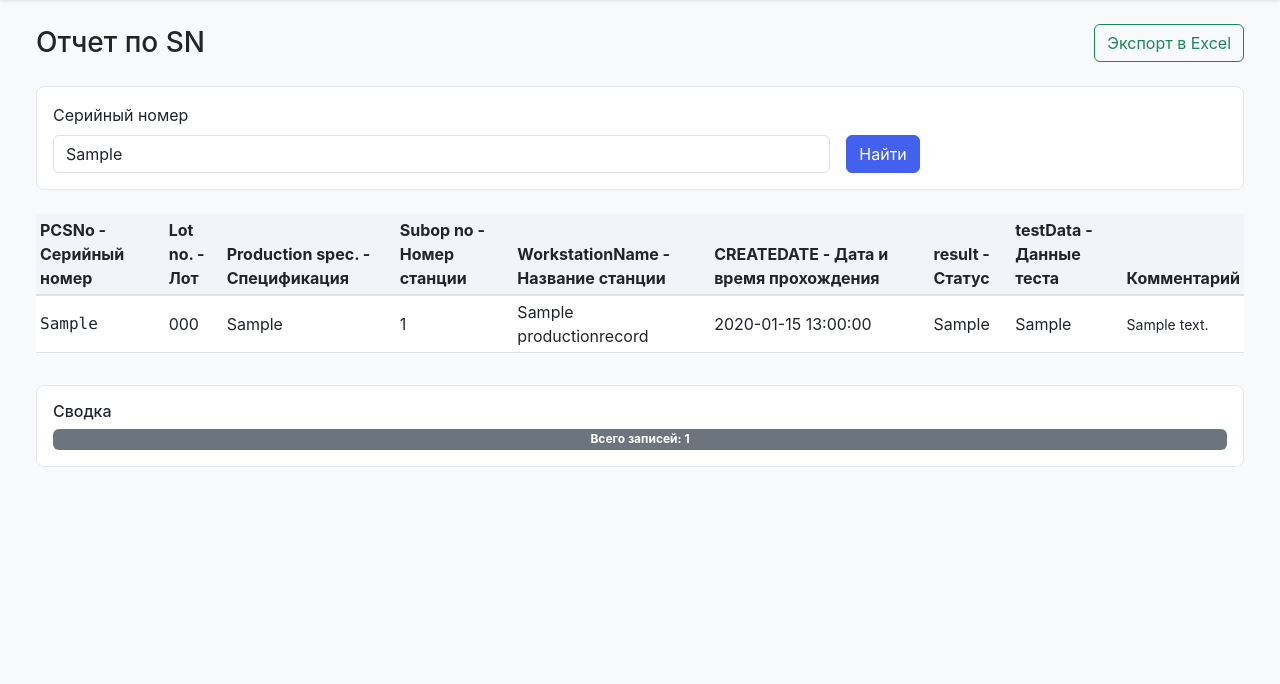
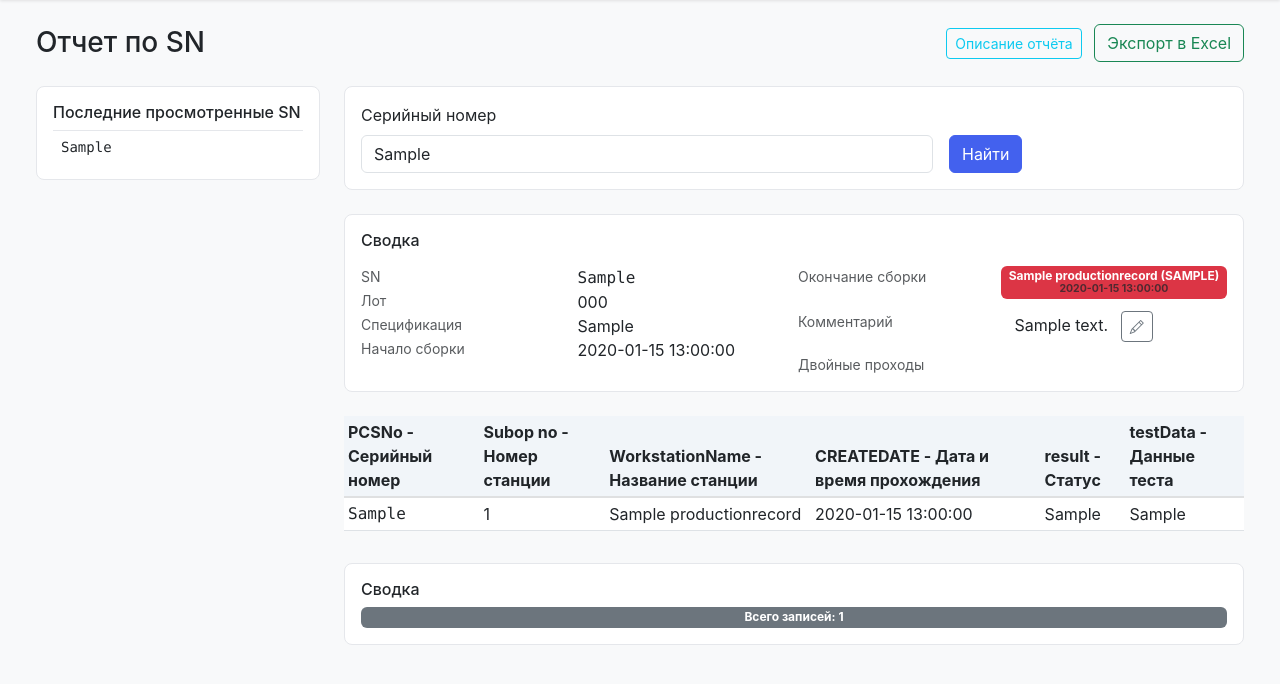
Before and after one commit to setum77/mes_reports, a Django app: a page that uses src/templates/base.html in a window 1280 px wide. Shown: the part 56-740 px from the top of the page. Run offline with Django 5.2, Linux system fonts and the light colour scheme; a user stored in the database is signed in; tables that the repository leaves empty hold one stand-in row (values such as "Sample post"); some libraries are stand-ins or nearby versions.

Commit message:
report 6 "by SN" completed

```diff
--- a/src/reports/views.py
+++ b/src/reports/views.py
@@ -31,6 +31,7 @@ from reports.queries import (
     report4_defects,
     report5_repeated_passes,
     report6_serial_number,
+    report6_summary,
     report7_station130_output,
     report8_stations,
     report8_table_columns,
@@ -648,7 +649,7 @@ class SNCommentEditView(View):
                 comment.created_by = request.user.get_username()
             comment.save()
             messages.success(request, "Комментарий сохранен.")
-            return redirect("reports:report4")
+            return redirect(f"{reverse('reports:report6')}?pcs_no={pcs_no}")
         return render(
             request,
             self.template_name,
@@ -736,25 +737,66 @@ class Report5CommentFormView(View):
 # Отчет 6: Серийный номер
 # ========================
 
+REPORT6_DESCRIPTION = """\
+Отчёт «По SN» показывает прохождение сборочной линии конкретным серийным номером БУ.
+
+Для выбранного SN отображаются:
+  • сводка: SN, лот, спецификация, начало сборки (дата/время первой станции);
+  • окончание сборки: дата/время последнего прохождения станции 130 со статусом Ok;
+  • если сборка не завершена (нет прохода через станцию 130 с OK), ячейка окончания выделяется красным цветом, и отображается последняя станция с её статусом (OK или NG) и датой/временем;
+  • двойные проходы: станции, пройденные более двух раз (формат: номер станции — количество проходов);
+  • комментарий с возможностью редактирования (кнопка с иконкой ручки — доступна администраторам);
+  • основная таблица: все записи о прохождении станций в хронологическом порядке;
+  • в левой колонке: последние 50 просмотренных SN с первыми 15 символами комментария в виде ссылок.
+  • экспорт в Excel включает лист «Сводка» с основными данными и лист «Отчет по SN» с записями.
+"""
+
+
 class Report6View(TemplateView):
     template_name = "reports/report6.html"
 
     def get(self, request, *args, **kwargs):
         pcs_no = request.GET.get("pcs_no", "").strip()
-        data = report6_serial_number(pcs_no) if pcs_no else []
-        exists = ProductionRecord.objects.filter(pcs_no=pcs_no).exists() if pcs_no else None
-
-        if pcs_no and not exists:
-            messages.error(request, f'Серийный номер "{pcs_no}" не найден в базе.')
+        recent_sns = list(request.session.get("report6_recent_sns", []))
+        recent_sns_comments = {}
+        if recent_sns:
+            recent_sns_comments = dict(
+                SNComment.objects.filter(pcs_no__in=recent_sns)
+                .values_list("pcs_no", "comment")
+            )
+
+        data = []
+        summary = None
+        exists = None
+
+        if pcs_no:
+            exists = ProductionRecord.objects.filter(pcs_no=pcs_no).exists()
+            if exists:
+                data = report6_serial_number(pcs_no)
+                summary = report6_summary(pcs_no)
+
+                if pcs_no in recent_sns:
+                    recent_sns.remove(pcs_no)
+                recent_sns.insert(0, pcs_no)
+                recent_sns = recent_sns[:50]
+                request.session["report6_recent_sns"] = recent_sns
+            else:
+                messages.error(request, f'Серийный номер "{pcs_no}" не найден в базе.')
 
         sort_field, sort_dir = get_sort_params(request, "report6")
         if sort_field:
             data = apply_sort(data, sort_field, sort_dir, SORTABLE_FIELDS["report6"])
 
-        return self.render_to_response(self.get_context_data(
+        response = self.render_to_response(self.get_context_data(
             data=data, pcs_no=pcs_no, exists=exists,
+            summary=summary,
+            recent_sns=recent_sns,
+            recent_sns_comments=recent_sns_comments,
+            report6_description_lines=REPORT6_DESCRIPTION.strip().split("\n"),
             sort_field=sort_field, sort_dir=sort_dir,
         ))
+        response["Cache-Control"] = "no-store"
+        return response
 
 
 class Report7View(TemplateView):
@@ -1181,29 +1223,45 @@ class Report6ExportView(_ExcelExportBase):
         if pcs_no and not data:
             return redirect("reports:report6")
 
+        summary = report6_summary(pcs_no) if pcs_no else None
+
         sort_field, sort_dir = get_sort_params(request, "report6")
         if sort_field:
             data = apply_sort(data, sort_field, sort_dir, SORTABLE_FIELDS["report6"])
 
         wb = openpyxl.Workbook()
-        ws = wb.active
-        ws.title = "Отчет по SN"
+        summary_ws = wb.active
+        summary_ws.title = "Сводка"
+        summary_rows = [
+            ["SN", pcs_no],
+            ["Лот", summary["lot_number"] if summary else ""],
+            ["Спецификация", summary["production_spec"] if summary else ""],
+            ["Начало сборки", self._excel_value(summary["assembly_start"]) if summary else ""],
+            ["Окончание сборки", self._excel_value(summary["assembly_end"]) if summary and summary["completed"] else ""],
+            ["Статус", "Завершена" if summary and summary["completed"] else "Не завершена"],
+            ["Последняя станция", summary["last_station"] if summary and not summary["completed"] else ""],
+            ["Статус последней станции", summary["last_station_status"] if summary and not summary["completed"] else ""],
+            ["Комментарий", summary["comment"] if summary else ""],
+            ["Двойные проходы", summary["double_passes"] if summary else ""],
+        ]
+        for row_num, row in enumerate(summary_rows, 1):
+            summary_ws.cell(row_num, 1, row[0])
+            summary_ws.cell(row_num, 2, row[1])
+
+        ws = wb.create_sheet("Отчет по SN")
         headers = [
-            "PCSNo", "Lot no.", "Production spec.", "Subop no",
-            "WorkstationName", "CREATEDATE", "result", "testData", "Комментарий",
+            "PCSNo", "Subop no", "WorkstationName",
+            "CREATEDATE", "result", "testData",
         ]
         for col, header in enumerate(headers, 1):
             ws.cell(1, col, header)
         for row_num, d in enumerate(data, 2):
             ws.cell(row_num, 1, d["pcs_no"])
-            ws.cell(row_num, 2, d["lot_number"])
-            ws.cell(row_num, 3, d["production_spec"])
-            ws.cell(row_num, 4, d["subop_no"])
-            ws.cell(row_num, 5, d["workstation_name"])
-            ws.cell(row_num, 6, self._excel_value(d["created_date"]))
-            ws.cell(row_num, 7, d["result"])
-            ws.cell(row_num, 8, d["test_data"])
-            ws.cell(row_num, 9, d.get("comment", ""))
+            ws.cell(row_num, 2, d["subop_no"])
+            ws.cell(row_num, 3, d["workstation_name"])
+            ws.cell(row_num, 4, self._excel_value(d["created_date"]))
+            ws.cell(row_num, 5, d["result"])
+            ws.cell(row_num, 6, d["test_data"])
 
         return self._make_response(wb, f"report6_{pcs_no}.xlsx")
 
--- a/src/templates/base.html
+++ b/src/templates/base.html
@@ -7,6 +7,7 @@
     <link rel="icon" type="image/png" href="{% static 'fav_mes.png' %}">
     <title>{% block title %}MES Reports{% endblock %}</title>
     <link href="https://cdn.jsdelivr.net/npm/bootstrap@5.3.0/dist/css/bootstrap.min.css" rel="stylesheet">
+    <link href="https://cdn.jsdelivr.net/npm/bootstrap-icons@1.11.3/font/bootstrap-icons.css" rel="stylesheet">
     <script src="https://cdn.jsdelivr.net/npm/chart.js@4.4.0/dist/chart.umd.min.js"></script>
     <style>
         :root {
--- a/src/templates/reports/report6.html
+++ b/src/templates/reports/report6.html
@@ -3,16 +3,51 @@
 
 {% block title %}Отчет 6: Серийный номер{% endblock %}
 
+{% block extra_css %}
+<style>
+    .test-data { white-space: pre-wrap; word-break: break-word; max-width: 420px; }
+    .sidebar-recent .list-group-item { padding: 0.35rem 0.5rem; }
+    .summary-ok { background-color: #d4edda; }
+    .summary-error { background-color: #f8d7da; }
+    .summary-label { width: 140px; }
+</style>
+{% endblock %}
+
 {% block content %}
 <div class="d-flex justify-content-between align-items-center mb-4">
     <h1 class="h3 mb-0">Отчет по SN</h1>
+    <div>
+        <button type="button" class="btn btn-outline-info btn-sm me-2" data-bs-toggle="modal" data-bs-target="#report6DescriptionModal">Описание отчёта</button>
         {% if exists %}
         <a href="{% url 'reports:report6_export' %}?{{ request.GET.urlencode }}" class="btn btn-outline-success">Экспорт в Excel</a>
         {% endif %}
     </div>
+</div>
 
+<div class="row">
+    <div class="col-md-3 mb-4">
+        <div class="card p-3">
+            <h6 class="mb-2">Последние просмотренные SN</h6>
+            {% if recent_sns %}
+            <div class="list-group list-group-flush sidebar-recent">
+                {% for sn in recent_sns %}
+                <a href="{% url 'reports:report6' %}?pcs_no={{ sn|urlencode }}" class="list-group-item list-group-item-action sn-link font-monospace small d-flex justify-content-between align-items-center">
+                    <span>{{ sn }}</span>
+                    {% with comment=recent_sns_comments|get_item:sn %}
+                    {% if comment %}{{ comment|truncatechars:15 }}{% endif %}
+                    {% endwith %}
+                </a>
+                {% endfor %}
+            </div>
+            {% else %}
+            <p class="text-muted small mb-0">Пока нет просмотренных SN</p>
+            {% endif %}
+        </div>
+    </div>
+
+    <div class="col-md-9">
         <div class="card p-3 mb-4">
-    <form method="get" class="row g-3 align-items-end">
+            <form method="get" class="row g-3 align-items-end" autocomplete="off">
                 <div class="col-md-8">
                     <label for="pcs_no" class="form-label">Серийный номер</label>
                     <input id="pcs_no" name="pcs_no" type="text" maxlength="100" class="form-control" value="{{ pcs_no }}" placeholder="Введите серийный номер БУ" required>
@@ -27,37 +62,87 @@
         <div class="alert alert-danger">Серийный номер не найден в базе.</div>
         {% endif %}
 
+        {% if exists and summary %}
+        <div class="card p-3 mb-4">
+            <h6 class="mb-3">Сводка</h6>
+            <div class="row g-2">
+                <div class="col-md-6">
+                    <div class="row g-1">
+                        <div class="col-sm-5 col-md summary-label text-muted small">SN</div>
+                        <div class="col-sm-7 col-md font-monospace">{{ summary.pcs_no }}</div>
+                    </div>
+                    <div class="row g-1">
+                        <div class="col-sm-5 col-md summary-label text-muted small">Лот</div>
+                        <div class="col-sm-7 col-md">{{ summary.lot_number }}</div>
+                    </div>
+                    <div class="row g-1">
+                        <div class="col-sm-5 col-md summary-label text-muted small">Спецификация</div>
+                        <div class="col-sm-7 col-md">{{ summary.production_spec }}</div>
+                    </div>
+                    <div class="row g-1">
+                        <div class="col-sm-5 col-md summary-label text-muted small">Начало сборки</div>
+                        <div class="col-sm-7 col-md text-nowrap">{{ summary.assembly_start|date:"Y-m-d H:i:s" }}</div>
+                    </div>
+                </div>
+                <div class="col-md-6">
+                    <div class="row g-1">
+                        <div class="col-sm-5 col-md summary-label text-muted small">Окончание сборки</div>
+                        <div class="col-sm-7 col-md">
+                            {% if summary.completed %}
+                            <span class="badge bg-success p-2">{{ summary.assembly_end|date:"Y-m-d H:i:s" }}</span>
+                            {% else %}
+                            <span class="badge bg-danger">
+                                <span class="d-block">{{ summary.last_station }} ({{ summary.last_station_status }})</span>
+                                <span class="text-muted small">{{ summary.last_station_date|date:"Y-m-d H:i:s" }}</span>
+                            </span>
+                            {% endif %}
+                        </div>
+                    </div>
+                    <div class="row g-1 mt-2">
+                        <div class="col-sm-5 col-md summary-label text-muted small">Комментарий</div>
+                        <div class="col-sm-7 col-md">
+                            <span>{{ summary.comment|default:'' }}</span>
+                            {% if user.is_staff %}
+                            <a href="{% url 'reports:sn_comment_edit' summary.pcs_no %}" class="btn btn-outline-secondary btn-sm ms-2" title="Редактировать комментарий">
+                                <i class="bi bi-pencil"></i>
+                            </a>
+                            {% endif %}
+                        </div>
+                    </div>
+                    <div class="row g-1 mt-2">
+                        <div class="col-sm-5 col-md summary-label text-muted small">Двойные проходы</div>
+                        <div class="col-sm-7 col-md">{{ summary.double_passes|default:'' }}</div>
+                    </div>
+                </div>
+            </div>
+        </div>
+        {% endif %}
+
         {% if exists %}
         <div class="table-responsive">
             <table class="table table-sm table-hover align-middle">
                 <thead class="table-light">
                     <tr>
                         <th>{% sort_link "pcs_no" "PCSNo - Серийный номер" %}</th>
-                <th>{% sort_link "lot_number" "Lot no. - Лот" %}</th>
-                <th>{% sort_link "production_spec" "Production spec. - Спецификация" %}</th>
                         <th>{% sort_link "subop_no" "Subop no - Номер станции" %}</th>
                         <th>{% sort_link "workstation_name" "WorkstationName - Название станции" %}</th>
                         <th>{% sort_link "created_date" "CREATEDATE - Дата и время прохождения" %}</th>
                         <th>{% sort_link "result" "result - Статус" %}</th>
                         <th>{% sort_link "test_data" "testData - Данные теста" %}</th>
-                <th>{% sort_link "comment" "Комментарий" %}</th>
                     </tr>
                 </thead>
                 <tbody>
                     {% for row in data %}
                     <tr>
                         <td class="font-monospace">{{ row.pcs_no }}</td>
-                <td>{{ row.lot_number }}</td>
-                <td>{{ row.production_spec }}</td>
                         <td>{{ row.subop_no }}</td>
                         <td>{{ row.workstation_name }}</td>
                         <td class="text-nowrap">{{ row.created_date|date:"Y-m-d H:i:s" }}</td>
                         <td>{{ row.result }}</td>
                         <td class="test-data">{{ row.test_data }}</td>
-                <td class="small">{{ row.comment|default:'' }}</td>
                     </tr>
                     {% empty %}
-            <tr><td colspan="9" class="text-center text-muted py-4">Нет данных</td></tr>
+                    <tr><td colspan="6" class="text-center text-muted py-4">Нет данных</td></tr>
                     {% endfor %}
                 </tbody>
             </table>
@@ -68,10 +153,26 @@
             <span class="badge bg-secondary">Всего записей: {{ data|length }}</span>
         </div>
         {% endif %}
+    </div>
+</div>
+
+<!-- Description modal -->
+<div class="modal fade" id="report6DescriptionModal" tabindex="-1" aria-labelledby="report6DescriptionLabel" aria-hidden="true">
+    <div class="modal-dialog modal-lg modal-dialog-scrollable">
+        <div class="modal-content">
+            <div class="modal-header">
+                <h5 class="modal-title" id="report6DescriptionLabel">Описание отчёта «По SN»</h5>
+                <button type="button" class="btn-close" data-bs-dismiss="modal" aria-label="Закрыть"></button>
+            </div>
+            <div class="modal-body">
+                {% for line in report6_description_lines %}
+                <p class="mb-1">{{ line }}</p>
+                {% endfor %}
+            </div>
+            <div class="modal-footer">
+                <button type="button" class="btn btn-primary" data-bs-dismiss="modal">Понятно</button>
+            </div>
+        </div>
+    </div>
+</div>
 {% endblock %}
-
-{% block extra_css %}
-<style>
-    .test-data { white-space: pre-wrap; word-break: break-word; max-width: 420px; }
-</style>
-{% endblock %}
--- a/src/templates/reports/sn_comment_form.html
+++ b/src/templates/reports/sn_comment_form.html
@@ -23,7 +23,7 @@
               {{ form.comment.errors }}
             </div>
             <button type="submit" class="btn btn-primary">Сохранить</button>
-            <a href="{% url 'reports:report4' %}" class="btn btn-outline-secondary">Отмена</a>
+            <a href="{% url 'reports:report6' %}?pcs_no={{ pcs_no }}" class="btn btn-outline-secondary">Отмена</a>
           </form>
         </div>
       </div>
```
Also changed, not shown: src/reports/queries.py (+89 -2 lines), tests/test_reports.py (+181 -0 lines), promt/promt_mes_reports/.obsidian/workspace.json. Lines whose indentation alone changed are shown as unchanged.
